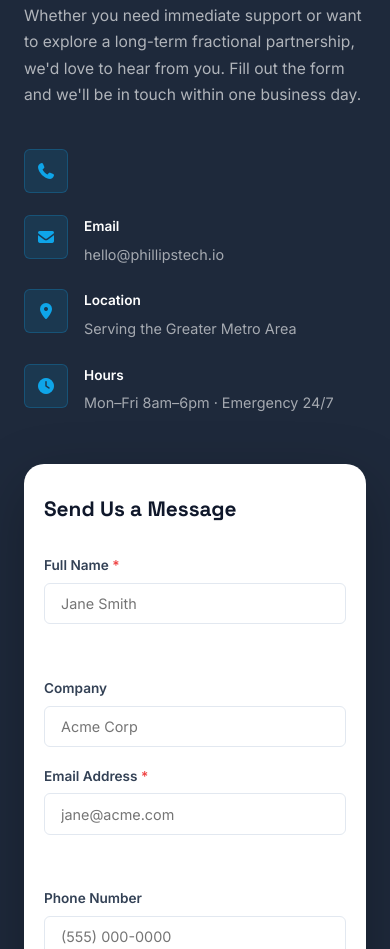
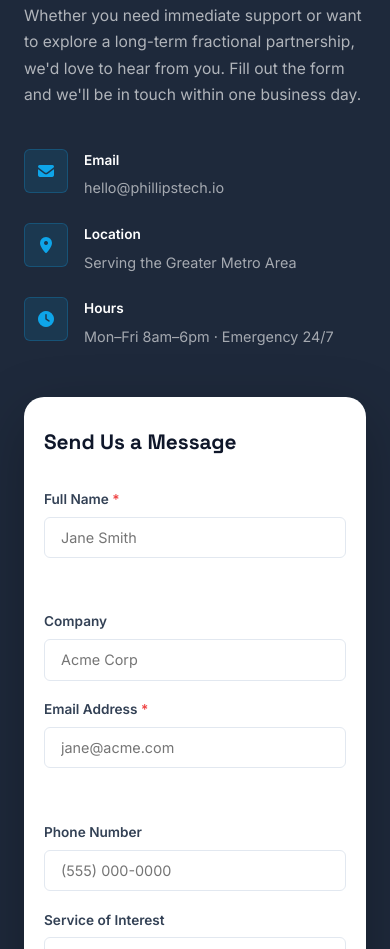
Before and after one commit to slighterdave/PhillipsTech, a plain HTML site: page index.html in a window 390 px wide. Shown: the part 6028-6977 px from the top of the page. Drawn offline with Linux system fonts and the light colour scheme.

Commit message:
Remove phone contact icon from index.html

```diff
--- a/index.html
+++ b/index.html
@@ -237,9 +237,6 @@
         <p>Whether you need immediate support or want to explore a long-term fractional partnership, we'd love to hear from you. Fill out the form and we'll be in touch within one business day.</p>
         <div class="contact-details">
           <div class="contact-item">
-            <div class="contact-icon"><i class="fa-solid fa-phone"></i></div>
-          </div>
-          <div class="contact-item">
             <div class="contact-icon"><i class="fa-solid fa-envelope"></i></div>
             <div>
               <strong>Email</strong>
```
